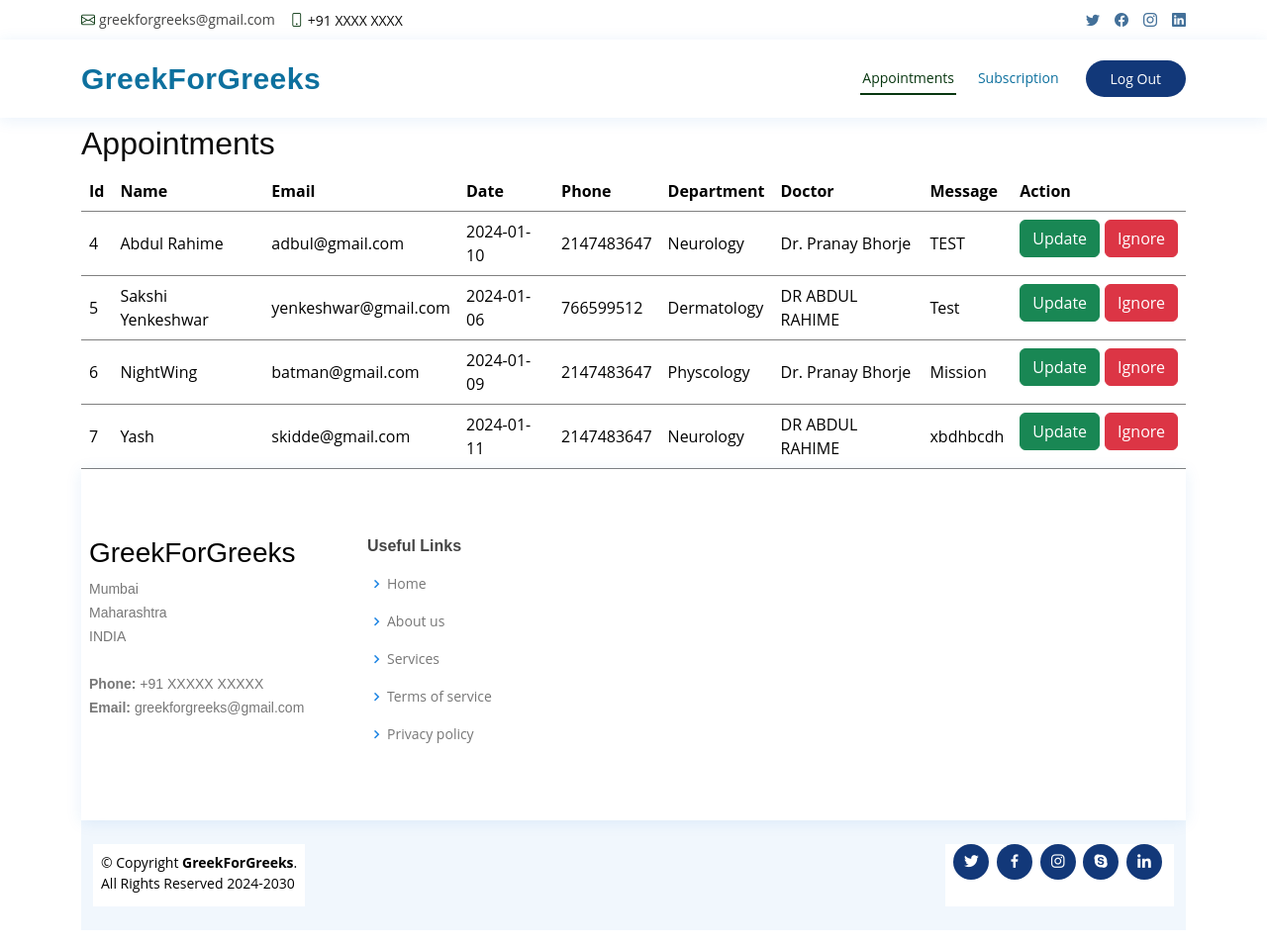
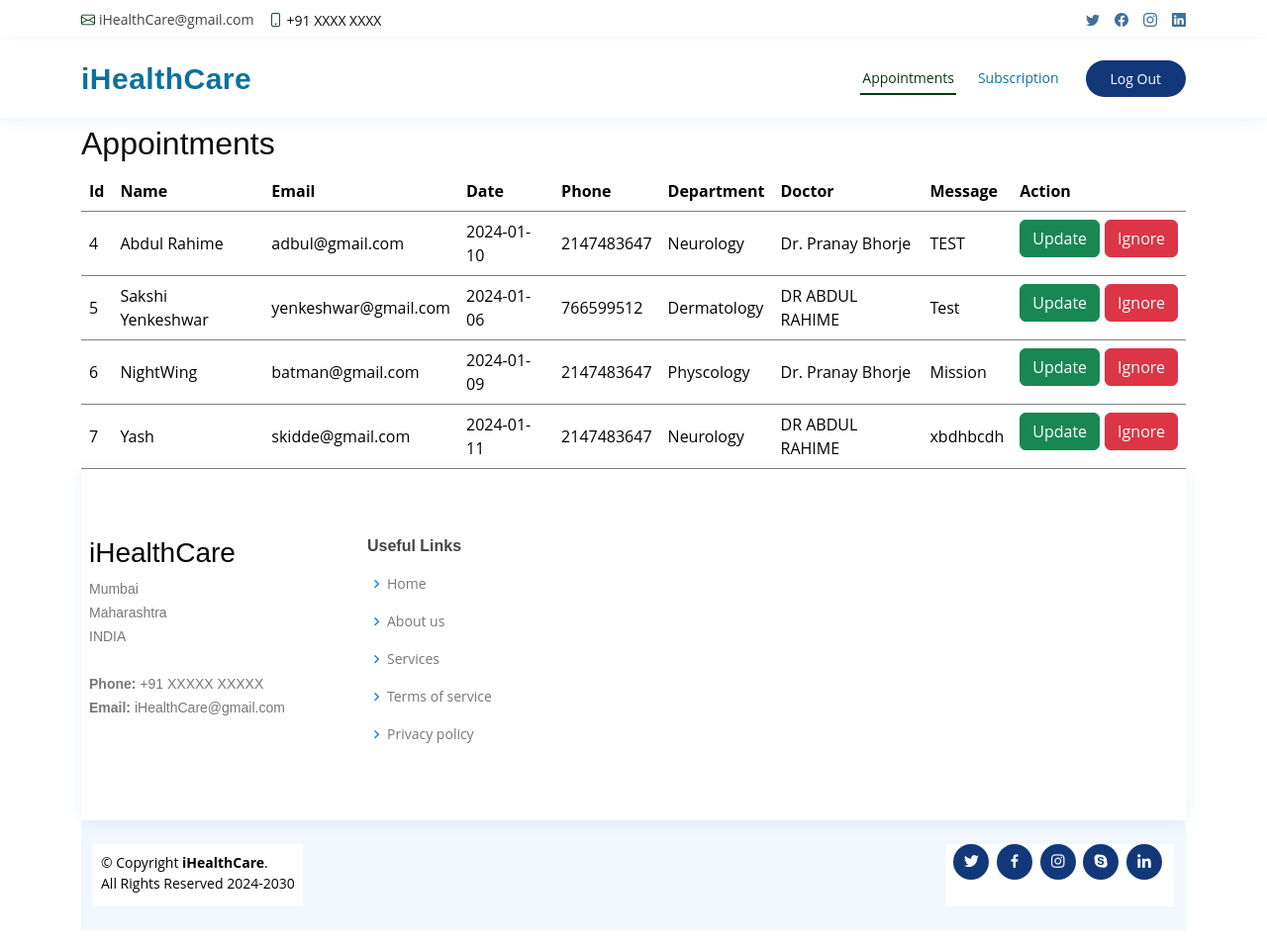
Before and after one commit to Abdul0925/iHealthCare, a PHP site: page /phpmailer/apt.php in a window 1280 px wide. Shown: the whole page at 99% size. Run offline with PHP 8.4, Linux system fonts and the light colour scheme; data comes from the database, SQL or seed files in the repository.

Commit message:
iHealthCare added

```diff
--- a/apt.php
+++ b/apt.php
@@ -78,7 +78,7 @@ $result = $conn->query($sql);
 <div id="topbar" class="d-flex align-items-center fixed-top">
     <div class="container d-flex justify-content-between">
       <div class="contact-info d-flex align-items-center">
-        <i class="bi bi-envelope"></i> <a href="mailto:contact@example.com">greekforgreeks@gmail.com</a>
+        <i class="bi bi-envelope"></i> <a href="mailto:contact@example.com">iHealthCare@gmail.com</a>
         <i class="bi bi-phone"></i> +91 XXXX XXXX     </div>
       <div class="d-none d-lg-flex social-links align-items-center">
         <a href="404.html" class="twitter"><i class="bi bi-twitter"></i></a>
@@ -92,7 +92,7 @@ $result = $conn->query($sql);
    <header id="header" class="fixed-top">
     <div class="container d-flex align-items-center">
 
-      <h1 class="logo me-auto"><a href="index.html">GreekForGreeks</a></h1>
+      <h1 class="logo me-auto"><a href="index.html">iHealthCare</a></h1>
       <!-- Uncomment below if you prefer to use an image logo -->
       <!-- <a href="index.html" class="logo me-auto"><img src="assets/img/logo.png" alt="" class="img-fluid"></a>-->
 
@@ -178,13 +178,13 @@ $result = $conn->query($sql);
     <div class="row">
 
       <div class="col-lg-3 col-md-6 footer-contact">
-        <h3>GreekForGreeks</h3>
+        <h3>iHealthCare</h3>
         <p>
           Mumbai <br>
           Maharashtra<br>
           INDIA <br><br>
           <strong>Phone:</strong> +91 XXXXX XXXXX <br>
-          <strong>Email:</strong> greekforgreeks@gmail.com<br>
+          <strong>Email:</strong> iHealthCare@gmail.com<br>
         </p>
       </div>
 
@@ -208,7 +208,7 @@ $result = $conn->query($sql);
 
   <div class="me-md-auto text-center text-md-start">
     <div class="copyright">
-      &copy; Copyright <strong><span>GreekForGreeks</span></strong>.</br> All Rights Reserved 2024-2030
+      &copy; Copyright <strong><span>iHealthCare</span></strong>.</br> All Rights Reserved 2024-2030
     </div>
     <div class="credits">
 
```
